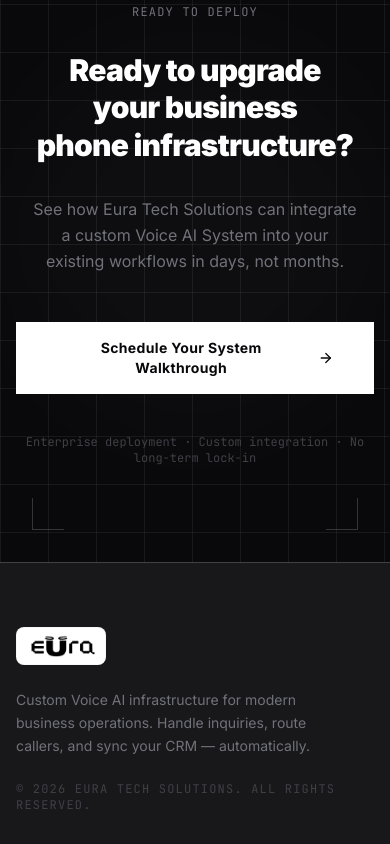
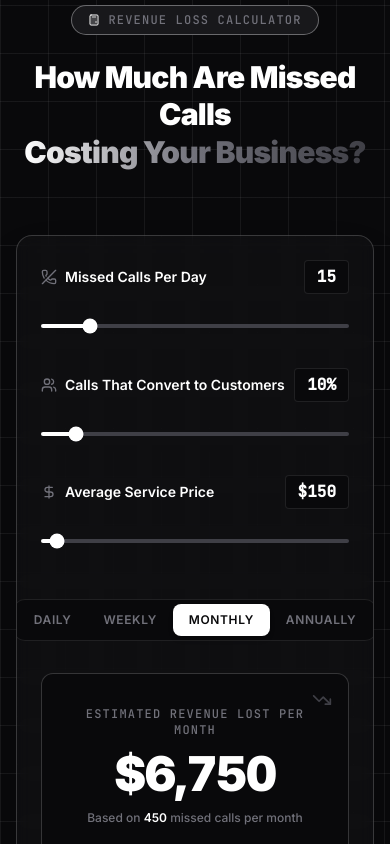
Before and after one commit to cyruslohith-maker/euratechsolutions, a Next.js app: page / in a window 390 px wide. Shown: the part 4600-5444 px from the top of the page. Built offline with nearby package versions, Linux system fonts and the light colour scheme.

Commit message:
Add Eura themed interactive Revenue Loss Calculator section to landing page

```diff
--- a/app/page.tsx
+++ b/app/page.tsx
@@ -7,6 +7,7 @@
 import ImpactBar from "@/components/ImpactBar";
 import ArchitectureGrid from "@/components/ArchitectureGrid";
 import UseCases from "@/components/UseCases";
+import RevenueCalculator from "@/components/RevenueCalculator";
 import FinalCTA from "@/components/FinalCTA";
 import Footer from "@/components/Footer";
 
@@ -35,6 +36,7 @@
         <ImpactBar />
         <ArchitectureGrid />
         <UseCases />
+        <RevenueCalculator />
         <FinalCTA onDemoClick={openModal} />
       </main>
       <Footer />
--- /dev/null
+++ b/components/RevenueCalculator.tsx
@@ -0,0 +1,219 @@
+"use client";
+
+import { useState, useRef } from "react";
+import { motion, useInView } from "framer-motion";
+import { Calculator, PhoneOff, Users, DollarSign, TrendingDown } from "lucide-react";
+
+type Timeframe = "daily" | "weekly" | "monthly" | "annually";
+
+export default function RevenueCalculator() {
+  const [missedCalls, setMissedCalls] = useState(15);
+  const [conversionRate, setConversionRate] = useState(10); // percentage
+  const [servicePrice, setServicePrice] = useState(150); // dollars
+  const [timeframe, setTimeframe] = useState<Timeframe>("monthly");
+
+  const ref = useRef<HTMLDivElement>(null);
+  const inView = useInView(ref, { once: true, margin: "-80px" });
+
+  // Calculate lost revenue
+  const dailyLoss = missedCalls * (conversionRate / 100) * servicePrice;
+
+  let multiplier = 1;
+  let timeframeLabel = "day";
+  let missedCallsPeriod = missedCalls;
+
+  if (timeframe === "weekly") {
+    multiplier = 7;
+    timeframeLabel = "week";
+    missedCallsPeriod = missedCalls * 7;
+  } else if (timeframe === "monthly") {
+    multiplier = 30;
+    timeframeLabel = "month";
+    missedCallsPeriod = missedCalls * 30;
+  } else if (timeframe === "annually") {
+    multiplier = 365;
+    timeframeLabel = "year";
+    missedCallsPeriod = missedCalls * 365;
+  }
+
+  const calculatedLoss = Math.round(dailyLoss * multiplier);
+
+  const formatCurrency = (val: number) => {
+    return new Intl.NumberFormat("en-US", {
+      style: "currency",
+      currency: "USD",
+      maximumFractionDigits: 0,
+    }).format(val);
+  };
+
+  return (
+    <section
+      id="calculator"
+      ref={ref}
+      className="bg-eura-black grid-bg-dark py-24 sm:py-32 border-t border-eura-border/20"
+      aria-labelledby="calc-heading"
+    >
+      <div className="max-w-3xl mx-auto px-4 sm:px-6 lg:px-8">
+        {/* Section Header */}
+        <div className="text-center mb-16">
+          <motion.div
+            initial={{ opacity: 0, y: 12 }}
+            animate={inView ? { opacity: 1, y: 0 } : {}}
+            transition={{ duration: 0.45 }}
+            className="inline-flex items-center gap-2 border border-eura-border/40 px-4 py-1.5 mb-6 text-xs font-mono font-medium text-eura-muted uppercase tracking-widest bg-eura-charcoal rounded-full"
+          >
+            <Calculator size={12} className="text-eura-white" />
+            Revenue Loss Calculator
+          </motion.div>
+
+          <motion.h2
+            id="calc-heading"
+            initial={{ opacity: 0, y: 20 }}
+            animate={inView ? { opacity: 1, y: 0 } : {}}
+            transition={{ duration: 0.5, delay: 0.1 }}
+            className="text-3xl sm:text-4xl lg:text-5xl font-black tracking-tight text-eura-white leading-tight"
+          >
+            How Much Are Missed Calls <br />
+            <span className="text-transparent bg-clip-text bg-gradient-to-r from-eura-white via-eura-muted to-eura-muted-dark">
+              Costing Your Business?
+            </span>
+          </motion.h2>
+        </div>
+
+        {/* Calculator Widget Container */}
+        <motion.div
+          initial={{ opacity: 0, y: 24 }}
+          animate={inView ? { opacity: 1, y: 0 } : {}}
+          transition={{ duration: 0.55, delay: 0.2 }}
+          className="border border-eura-border/20 bg-eura-charcoal/40 backdrop-blur-sm p-6 sm:p-10 rounded-2xl shadow-2xl relative overflow-hidden"
+        >
+          {/* Subtle grid lines background overlay */}
+          <div className="absolute inset-0 grid-bg-dark opacity-10 pointer-events-none" />
+
+          <div className="relative z-10 space-y-8">
+            {/* Input Slider 1: Missed Calls */}
+            <div className="space-y-4">
+              <div className="flex items-center justify-between">
+                <label htmlFor="missed-calls-input" className="flex items-center gap-2 text-sm font-semibold text-eura-white">
+                  <PhoneOff size={16} className="text-eura-muted" />
+                  Missed Calls Per Day
+                </label>
+                <span className="font-mono font-bold text-eura-white text-base bg-eura-black border border-eura-border/10 px-3 py-1 rounded">
+                  {missedCalls}
+                </span>
+              </div>
+              <input
+                id="missed-calls-input"
+                type="range"
+                min="1"
+                max="100"
+                value={missedCalls}
+                onChange={(e) => setMissedCalls(parseInt(e.target.value))}
+                className="w-full h-1 bg-eura-muted-dark rounded-lg appearance-none cursor-pointer accent-white"
+                style={{
+                  background: `linear-gradient(to right, #FFFFFF 0%, #FFFFFF ${missedCalls}%, #3F3F46 ${missedCalls}%, #3F3F46 100%)`
+                }}
+              />
+            </div>
+
+            {/* Input Slider 2: Conversion Rate */}
+            <div className="space-y-4">
+              <div className="flex items-center justify-between">
+                <label htmlFor="conversion-rate-input" className="flex items-center gap-2 text-sm font-semibold text-eura-white">
+                  <Users size={16} className="text-eura-muted" />
+                  Calls That Convert to Customers
+                </label>
+                <span className="font-mono font-bold text-eura-white text-base bg-eura-black border border-eura-border/10 px-3 py-1 rounded">
+                  {conversionRate}%
+                </span>
+              </div>
+              <input
+                id="conversion-rate-input"
+                type="range"
+                min="1"
+                max="100"
+                value={conversionRate}
+                onChange={(e) => setConversionRate(parseInt(e.target.value))}
+                className="w-full h-1 bg-eura-muted-dark rounded-lg appearance-none cursor-pointer accent-white"
+                style={{
+                  background: `linear-gradient(to right, #FFFFFF 0%, #FFFFFF ${conversionRate}%, #3F3F46 ${conversionRate}%, #3F3F46 100%)`
+                }}
+              />
+            </div>
+
+            {/* Input Slider 3: Average Service Price */}
+            <div className="space-y-4">
+              <div className="flex items-center justify-between">
+                <label htmlFor="service-price-input" className="flex items-center gap-2 text-sm font-semibold text-eura-white">
+                  <DollarSign size={16} className="text-eura-muted" />
+                  Average Service Price
+                </label>
+                <span className="font-mono font-bold text-eura-white text-base bg-eura-black border border-eura-border/10 px-3 py-1 rounded">
+                  ${servicePrice}
+                </span>
+              </div>
+              <input
+                id="service-price-input"
+                type="range"
+                min="10"
+                max="5000"
+                step="10"
+                value={servicePrice}
+                onChange={(e) => setServicePrice(parseInt(e.target.value))}
+                className="w-full h-1 bg-eura-muted-dark rounded-lg appearance-none cursor-pointer accent-white"
+                style={{
+                  background: `linear-gradient(to right, #FFFFFF 0%, #FFFFFF ${(servicePrice / 5000) * 100}%, #3F3F46 ${(servicePrice / 5000) * 100}%, #3F3F46 100%)`
+                }}
+              />
+            </div>
+
+            {/* Timeframe Selector Tabs */}
+            <div className="flex justify-center pt-4">
+              <div className="inline-flex p-1 bg-eura-black border border-eura-border/10 rounded-xl" role="tablist" aria-label="Timeframe selector">
+                {(["daily", "weekly", "monthly", "annually"] as Timeframe[]).map((t) => (
+                  <button
+                    key={t}
+                    role="tab"
+                    aria-selected={timeframe === t}
+                    onClick={() => setTimeframe(t)}
+                    className={`px-4 py-2 text-xs font-semibold uppercase tracking-wider transition-all duration-200 rounded-lg capitalize ${
+                      timeframe === t
+                        ? "bg-eura-white text-eura-black shadow-md"
+                        : "text-eura-muted hover:text-eura-white"
+                    }`}
+                  >
+                    {t}
+                  </button>
+                ))}
+              </div>
+            </div>
+
+            {/* Results Block */}
+            <div className="border border-eura-border/20 bg-eura-black p-8 rounded-xl flex flex-col items-center justify-center text-center relative overflow-hidden group">
+              <div className="absolute top-4 right-4 text-eura-muted-dark group-hover:text-eura-muted transition-colors duration-300">
+                <TrendingDown size={20} />
+              </div>
+
+              <p className="text-xs font-mono font-medium text-eura-muted uppercase tracking-widest mb-3">
+                Estimated Revenue Lost Per {timeframeLabel}
+              </p>
+
+              <p className="text-5xl sm:text-6xl font-black text-eura-white tracking-tight tabular-nums mb-3">
+                {formatCurrency(calculatedLoss)}
+              </p>
+
+              <p className="text-xs text-eura-muted font-medium">
+                Based on <span className="text-white font-semibold">{missedCallsPeriod.toLocaleString()}</span> missed calls per {timeframeLabel}
+              </p>
+            </div>
+          </div>
+        </motion.div>
+
+        {/* Small footer note */}
+        <p className="text-center text-xs text-eura-muted-dark mt-6 font-mono">
+          Deploying EURA Tech Solutions captures up to 98% of these missed inbound opportunities.
+        </p>
+      </div>
+    </section>
+  );
+}
```
